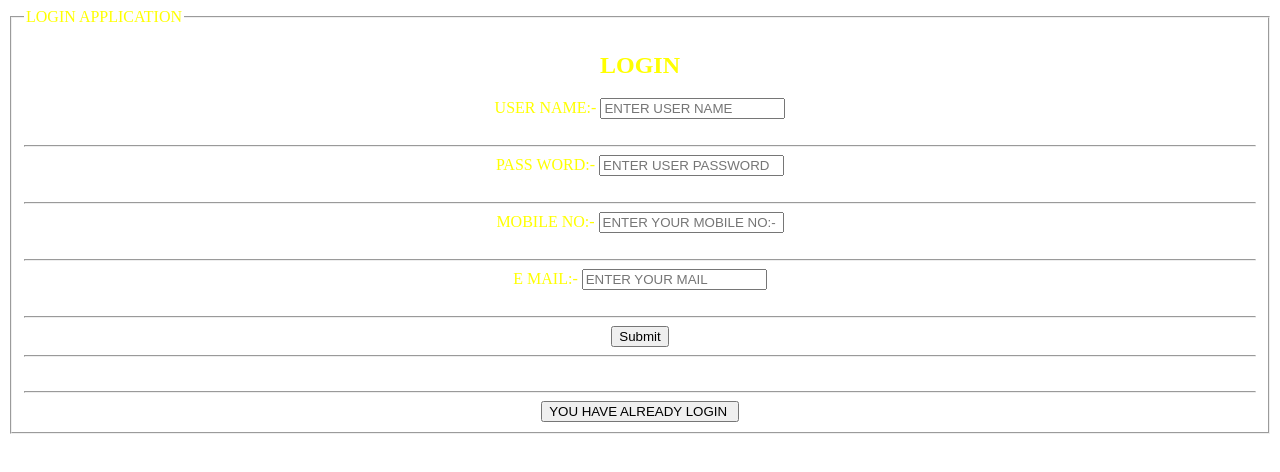
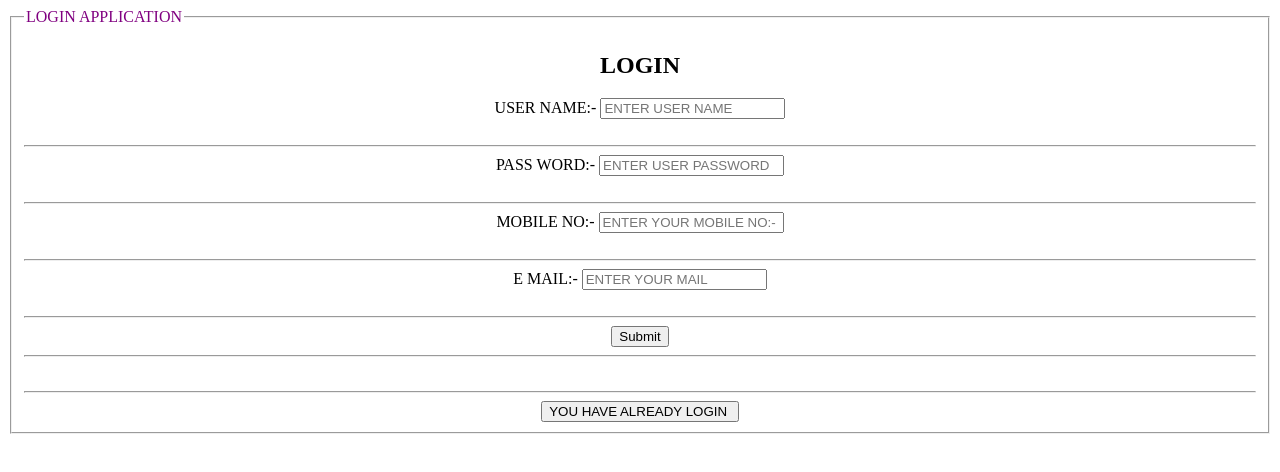
Before and after one commit to Ramprasad0101/LOGIN-FORM, a plain HTML site: page index.html in a window 1280 px wide. Drawn offline with Linux system fonts and the light colour scheme.

Commit message:
Update index.html

```diff
--- a/index.html
+++ b/index.html
@@ -5,9 +5,9 @@
     <meta name="viewport" content="width=device-width, initial-scale=1.0">
     <title>Document</title>
 </head>
-<body style=color:yellow;>
+<body>
     <center>
-    <fieldset><legend>LOGIN APPLICATION</legend>
+    <fieldset><legend style=color:purple>LOGIN APPLICATION</legend>
     <h2>LOGIN</h2>
     <form action="./login.html">
         <liable for="name">USER NAME:-</liable>
```
